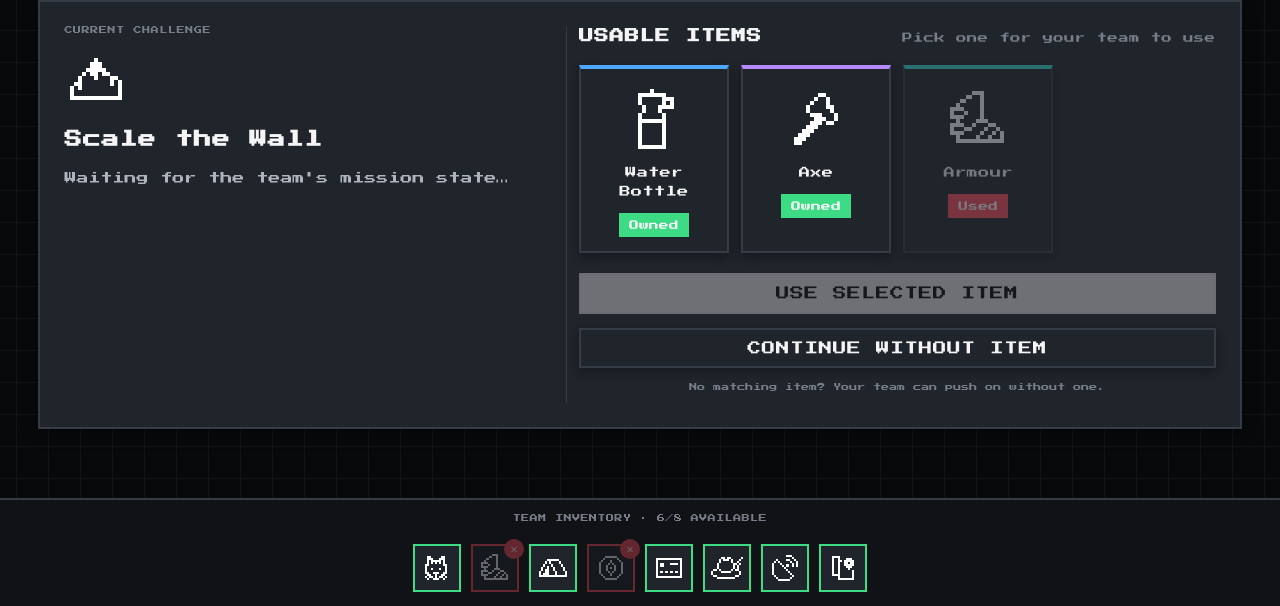
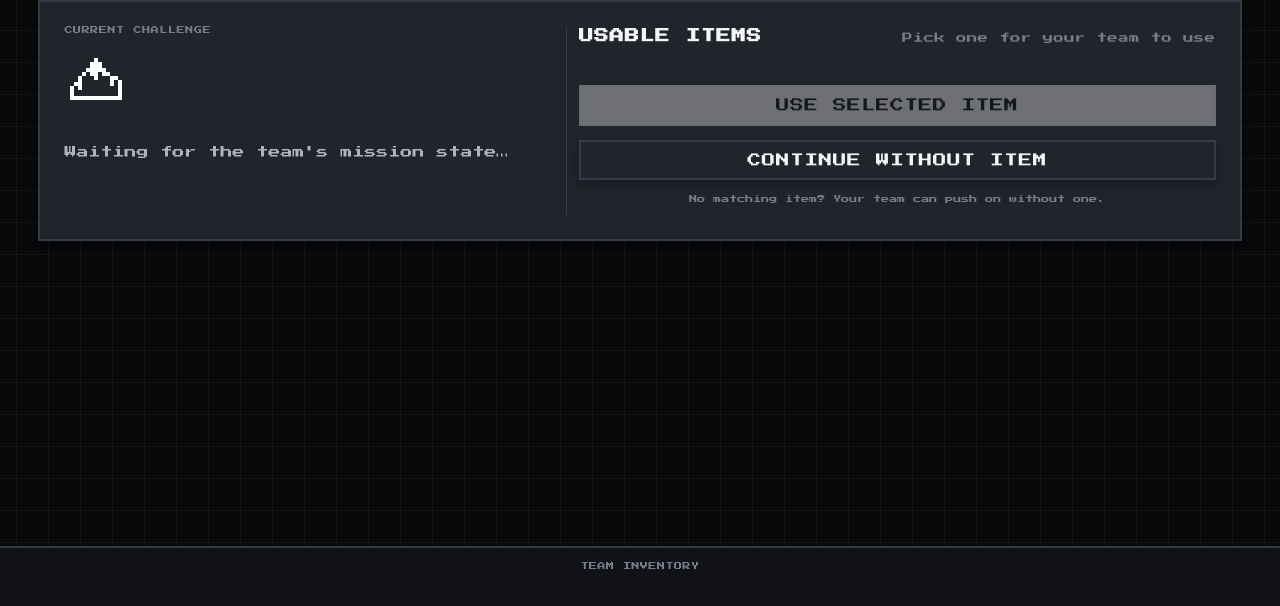
Before and after one commit to BernadetteAx/CITS3200-Project, a Flask app: page /mission in a window 1280 px wide. Shown: the part 194-800 px from the top of the page. Run offline with Flask 3, Linux system fonts and the light colour scheme; some libraries are stand-ins or nearby versions.

Commit message:
fix hard coded mission.htm;

```diff
--- a/app/templates/mission.html
+++ b/app/templates/mission.html
@@ -46,11 +46,11 @@
 <div class="mission-card mission-panel">
 
   <!-- challeneg description -->
-  <section class="challenge-block">
-    <challenge class="challenge-icon" id="challengeIcon">
-      <img src="{{ url_for('static', filename='images/icons8-mountain-64.png') }}" alt="Challenge Icon">
-    </challenge>
-    <h2 class="challenge-name" id="challengeName">Scale the Wall</h2>
+<section class="challenge-block" id="challengeBlock">
+  <challenge class="challenge-icon" id="challengeIcon">
+    <img src="{{ url_for('static', filename='images/icons8-mountain-64.png') }}" alt="Challenge Icon">
+  </challenge>
+  <h2 class="challenge-name" id="challengeName"></h2>
     <p class="challenge-desc" id="challengeDesc">
       Waiting for the team's mission state…
     </p>
@@ -58,38 +58,14 @@
 
   <div class="divider"></div>
 
-  <!-- owned items that can be used or should we remove this and just put all items here so they can pick? -->
+  <!-- item cards are rendered entirely by mission.js from state.inventory -->
   <section class="items-block">
     <div class="section-heading-row">
       <h3 class="section-heading">USABLE ITEMS</h3>
       <span class="section-hint">Pick one for your team to use</span>
     </div>
 
-    <div class="item-grid mission-item-grid" id="itemGrid">
-      <button class="item-card" data-item-id="water-bottle" data-status="available">
-        <span class="item-icon">
-          <img src="{{ url_for('static', filename='images/sport-bottle-white-64.png') }}" alt="Water Bottle">
-        </span>
-        <span class="item-name">Water Bottle</span>
-        <span class="item-status-pill">Owned</span>
-      </button>
-
-      <button class="item-card" data-item-id="axe" data-status="available">
-        <span class="item-icon">
-          <img src="{{ url_for('static', filename='images/axe-white-64.png') }}" alt="Axe">
-        </span>
-        <span class="item-name">Axe</span>
-        <span class="item-status-pill">Owned</span>
-      </button>
-
-      <button class="item-card" data-item-id="armored-boot" data-status="used" disabled>
-        <span class="item-icon">
-          <img src="{{ url_for('static', filename='images/icons8-armored-boot-64.png') }}" alt="Armored Boot">
-        </span>
-        <span class="item-name">Armour</span>
-        <span class="item-status-pill">Used</span>
-      </button>
-    </div>
+    <div class="item-grid mission-item-grid" id="itemGrid"></div>
 
     <div class="items-actions">
       <button class="lobby-btn primary" id="useItemBtn" disabled>USE SELECTED ITEM</button>
@@ -100,44 +76,18 @@
 
 </div>
 
-<!-- the full team inventory and used are unavailable -->
+<!-- full team inventory -->
 <div class="hotbar">
-  <div class="hotbar-label" id="hotbarLabel">TEAM INVENTORY · 6/8 AVAILABLE</div>
-  <div class="hotbar-slots" id="hotbarSlots">
-    <div class="hotbar-slot filled" data-item-id="rope" data-status="available" title="Rope">
-      <img src="{{ url_for('static', filename='images/cat-32.png') }}" alt="Rope">
-    </div>
-    <div class="hotbar-slot filled" data-item-id="armored-boot" data-status="used" title="armored boot (used)">
-      <img src="{{ url_for('static', filename='images/icons8-armored-boot-32.png') }}" alt="armored boot">
-    </div>
-    <div class="hotbar-slot filled" data-item-id="camping-tent" data-status="available" title="Camping Tent">
-      <img src="{{ url_for('static', filename='images/icons8-camping-tent-32.png') }}" alt="Camping Tent">
-    </div>
-    <div class="hotbar-slot filled" data-item-id="" data-status="used" title="Compasss (used)">
-      <img src="{{ url_for('static', filename='images/icons8-compass-32.png') }}" alt="Compass">
-    </div>
-    <div class="hotbar-slot filled" data-item-id="credit-card" data-status="available" title="Credit Card">
-      <img src="{{ url_for('static', filename='images/icons8-credit-card-32.png') }}" alt="Credit Card">
-    </div>
-    <div class="hotbar-slot filled" data-item-id="german-hat" data-status="available" title="German Hat">
-      <img src="{{ url_for('static', filename='images/icons8-german-hat-32.png') }}" alt="German Hat">
-    </div>
-    <div class="hotbar-slot filled" data-item-id="gps-signal" data-status="available" title="GPS Signal">
-      <img src="{{ url_for('static', filename='images/icons8-gps-signal-32.png') }}" alt="GPS Signal">
-    </div>
-    <div class="hotbar-slot filled" data-item-id="rmap" data-status="available" title="Map">
-      <img src="{{ url_for('static', filename='images/icons8-map-32.png') }}" alt="Map">
-    </div>
-  </div>
+  <div class="hotbar-label" id="hotbarLabel">TEAM INVENTORY</div>
+  <div class="hotbar-slots" id="hotbarSlots"></div>
 </div>
 
-<!-- outcome feedback (placeholder for backend) -->
+
+<!-- outcome feedback -->
 <div class="result-popup hidden" id="feedbackPopup">
   <div class="result-box" id="feedbackBox">
-    <div class="result-title" id="feedbackTitle">OBSTACLE CLEARED</div>
-    <p class="result-sub" id="feedbackSub">
-      The team used the Rope to haul themselves over the wall. On to the next challenge.
-    </p>
+    <div class="result-title" id="feedbackTitle"></div>
+    <p class="result-sub" id="feedbackSub"></p>
     <button class="result-btn" id="feedbackClose">CONTINUE</button>
   </div>
 </div>
```
